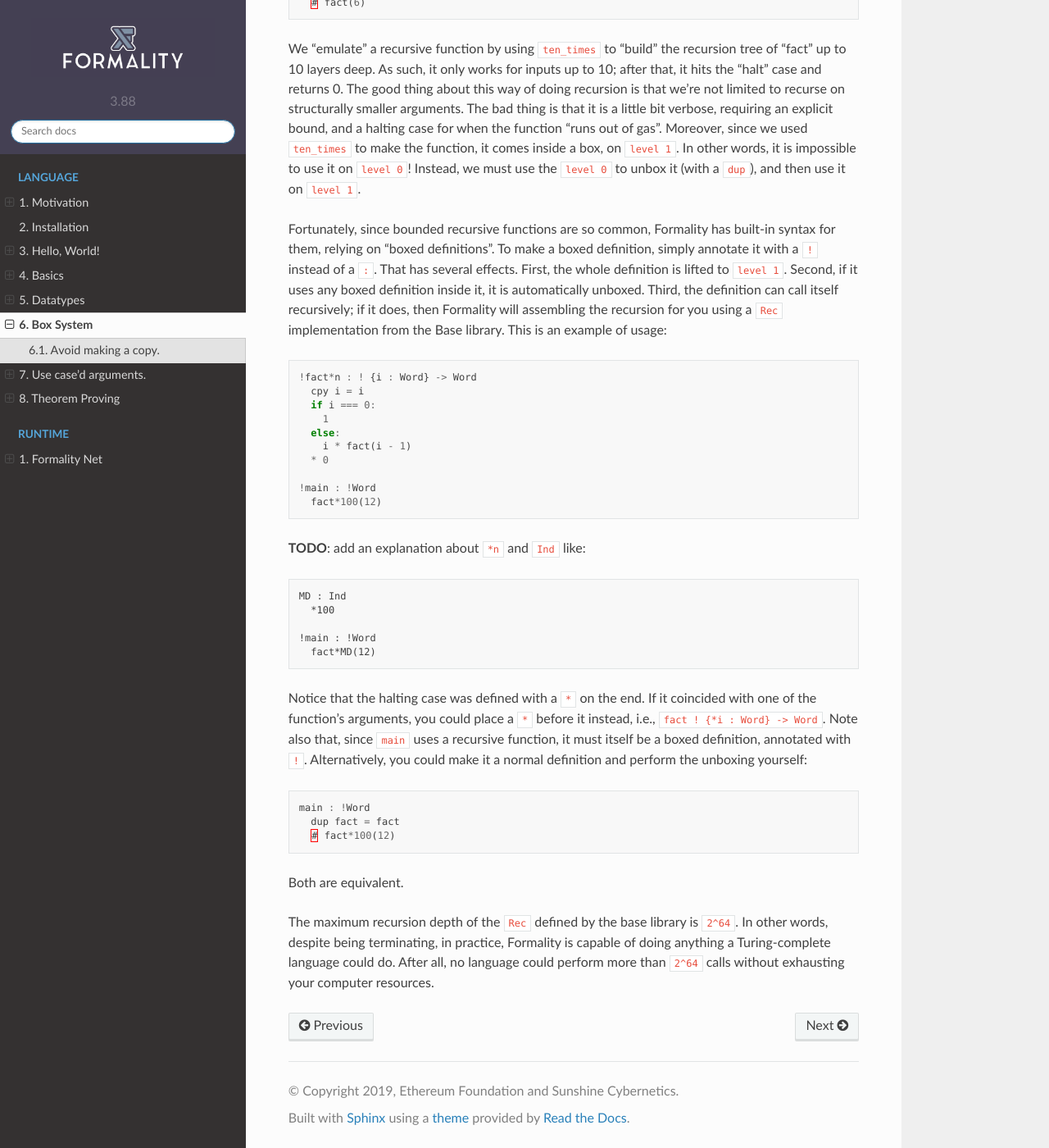
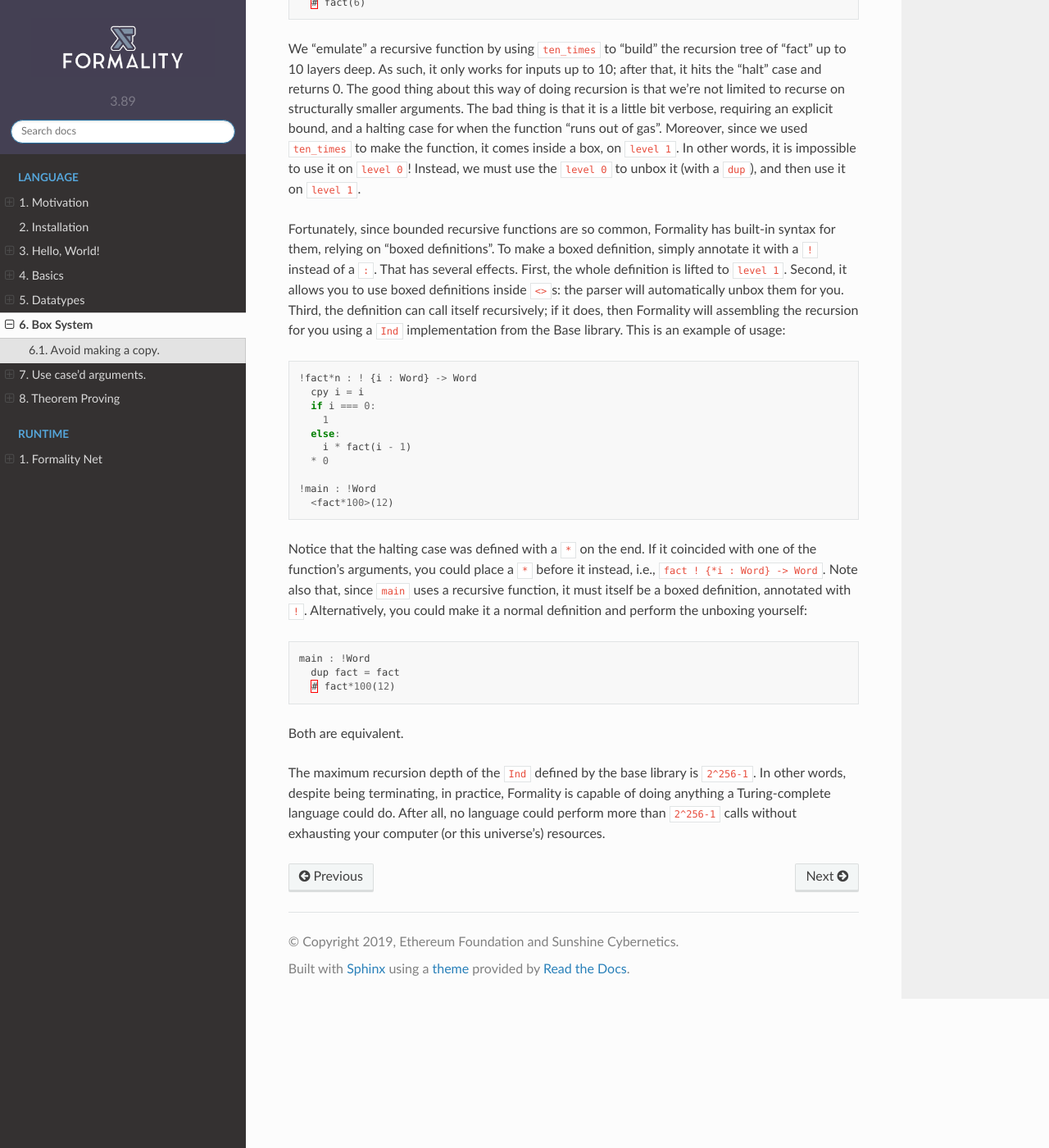
Before and after one commit to Soonad/docs.formality-lang.org, a Sphinx documentation site: the page built from docs/source/language/Boxes.md, in a window 1280 px wide and 1400 px high, scrolled down 4697 px. Shown: the whole window at 82% size. Built offline with Sphinx 7.4.7 and the Read the Docs theme 2.0.0, drawn with Linux system fonts in a browser that asks for light colours; pages that are not in the unit, such as notebooks, are missing from menus.

Commit message:
Update to Formality 0.3.89

````diff
--- a/docs/source/conf.py
+++ b/docs/source/conf.py
@@ -24,9 +24,9 @@ copyright = u'2019, Ethereum Foundation and Sunshine Cybernetics'
 author = u'Sunshine Cybernetics'
 
 # The short X.Y version
-version = u'3.88'
+version = u'3.89'
 # The full version, including alpha/beta/rc tags
-release = u'0.3.88'
+release = u'0.3.89'
 
 
 # -- General configuration ---------------------------------------------------
--- a/docs/source/language/Boxes.md
+++ b/docs/source/language/Boxes.md
@@ -210,7 +210,7 @@ main : !Word
 
 We "emulate" a recursive function by using `ten_times` to "build" the recursion tree of "fact" up to 10 layers deep. As such, it only works for inputs up to 10; after that, it hits the "halt" case and returns 0. The good thing about this way of doing recursion is that we're not limited to recurse on structurally smaller arguments. The bad thing is that it is a little bit verbose, requiring an explicit bound, and a halting case for when the function "runs out of gas". Moreover, since we used `ten_times` to make the function, it comes inside a box, on `level 1`. In other words, it is impossible to use it on `level 0`! Instead, we must use the `level 0` to unbox it (with a `dup`), and then use it on `level 1`.
 
-Fortunately, since bounded recursive functions are so common, Formality has built-in syntax for them, relying on "boxed definitions". To make a boxed definition, simply annotate it with a `!` instead of a `:`. That has several effects. First, the whole definition is lifted to `level 1`. Second, if it uses any boxed definition inside it, it is automatically unboxed. Third, the definition can call itself recursively; if it does, then Formality will assembling the recursion for you using a `Rec` implementation from the Base library. This is an example of usage:
+Fortunately, since bounded recursive functions are so common, Formality has built-in syntax for them, relying on "boxed definitions". To make a boxed definition, simply annotate it with a `!` instead of a `:`. That has several effects. First, the whole definition is lifted to `level 1`. Second, it allows you to use boxed definitions inside `<>`s: the parser will automatically unbox them for you. Third, the definition can call itself recursively; if it does, then Formality will assembling the recursion for you using a `Ind` implementation from the Base library. This is an example of usage:
 
 ```javascript
 !fact*n : ! {i : Word} -> Word
@@ -222,16 +222,7 @@ Fortunately, since bounded recursive functions are so common, Formality has buil
   * 0
 
 !main : !Word
-  fact*100(12)
-```
-
-**TODO**: add an explanation about `*n` and `Ind` like:
-```
-MD : Ind
-  *100
-
-!main : !Word
-  fact*MD(12)
+  <fact*100>(12)
 ```
 
 Notice that the halting case was defined with a `*` on the end. If it coincided with one of the function's arguments, you could place a `*` before it instead, i.e., `fact ! {*i : Word} -> Word`. Note also that, since `main` uses a recursive function, it must itself be a boxed definition, annotated with `!`. Alternatively, you could make it a normal definition and perform the unboxing yourself:
@@ -244,4 +235,4 @@ main : !Word
 
 Both are equivalent.
 
-The maximum recursion depth of the `Rec` defined by the base library is `2^64`. In other words, despite being terminating, in practice, Formality is capable of doing anything a Turing-complete language could do. After all, no language could perform more than `2^64` calls without exhausting your computer resources.
+The maximum recursion depth of the `Ind` defined by the base library is `2^256-1`. In other words, despite being terminating, in practice, Formality is capable of doing anything a Turing-complete language could do. After all, no language could perform more than `2^256-1` calls without exhausting your computer (or this universe's) resources.
````
Also changed, not shown: other parts of docs/source/language/Boxes.md (+2 -2 lines), docs/source/language/Basics.md (+4 -4 lines), docs/source/language/Datatypes.md (+32 -32 lines), docs/source/language/Theorem-Proving.md (+10 -10 lines).
